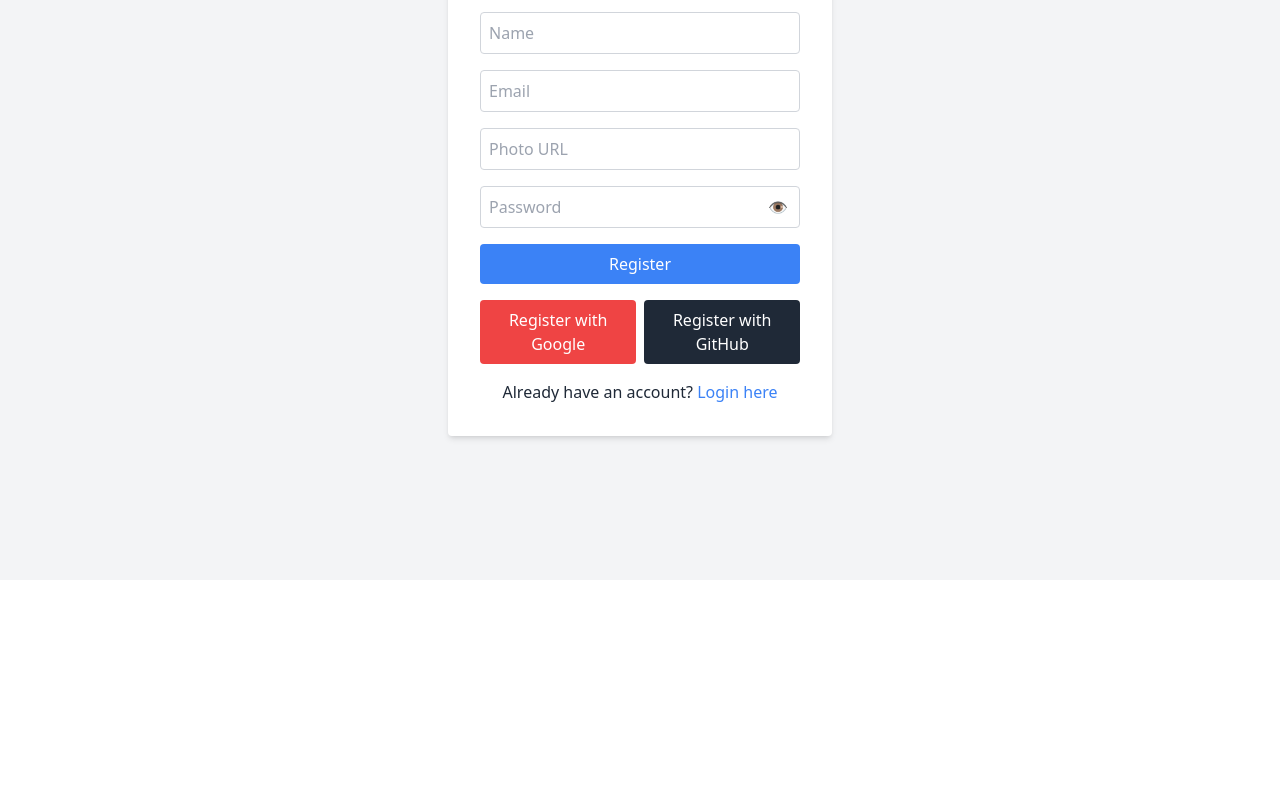
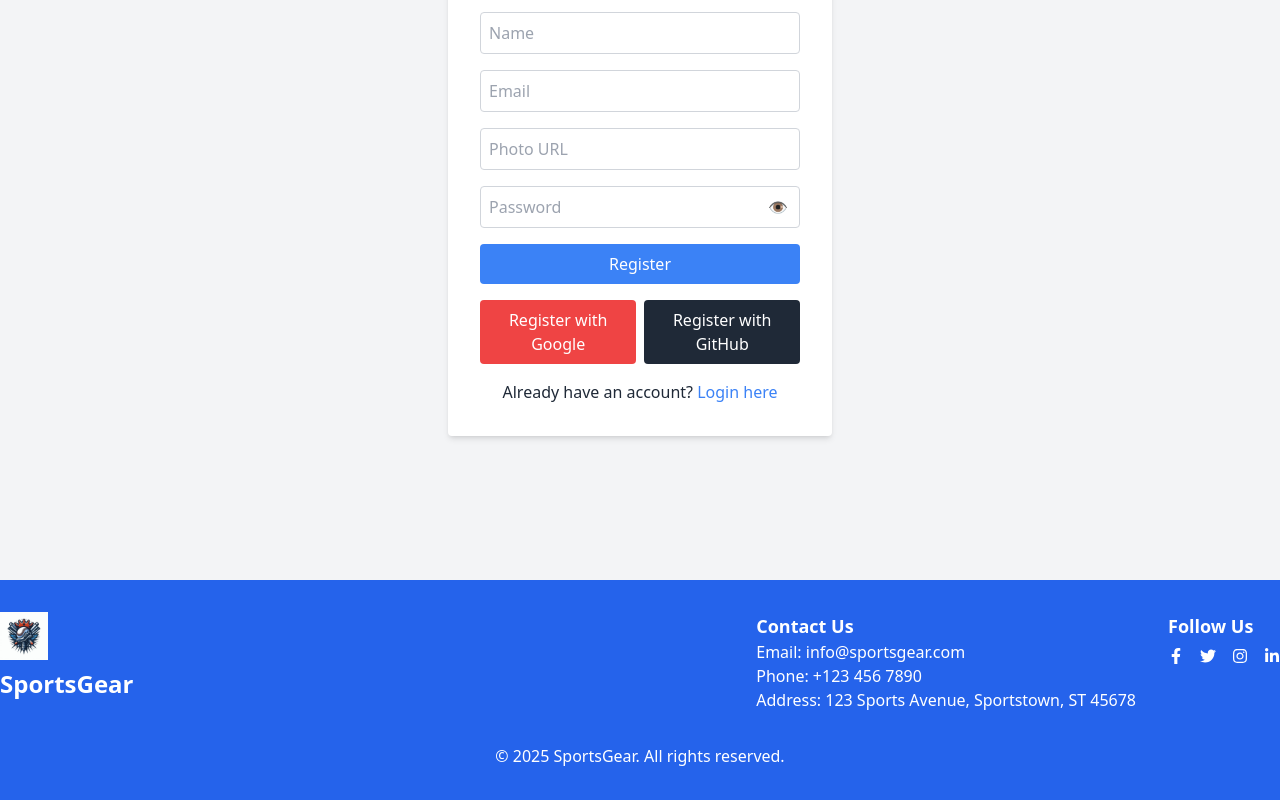
Before and after one commit to nbappi13/SportsGear, a React (Vite) app: page /register in a window 1280 px wide. Shown: the part 292-1092 px from the top of the page. Before the commit the page ends 872 px from the top, so only its background shows below. Built offline with nearby package versions, Linux system fonts and the light colour scheme; no server answers.

Commit message:
created a footer and applied dynamic color change of navbar and footer for other pages

```diff
--- a/package.json
+++ b/package.json
@@ -15,6 +15,7 @@
     "match-sorter": "^8.0.0",
     "react": "^18.3.1",
     "react-dom": "^18.3.1",
+    "react-icons": "^5.4.0",
     "react-router-dom": "^7.1.3",
     "sort-by": "^1.2.0",
     "tailwindcss": "^3.4.17"
--- a/src/App.jsx
+++ b/src/App.jsx
@@ -10,6 +10,7 @@ import BuyNow from './pages/BuyNow/BuyNow';
 import Login from './pages/Login/Login';
 import Register from './pages/Register/Register';
 import PrivateRoute from './components/PrivateRoute';
+import Footer from './components/Footer';
 import { AuthContext } from './context/AuthContext';
 
 const App = () => {
@@ -28,6 +29,7 @@ const App = () => {
         <Route path="/login" element={currentUser ? <Navigate to="/" /> : <Login />} />
         <Route path="/register" element={currentUser ? <Navigate to="/" /> : <Register />} />
       </Routes>
+      <Footer />
     </>
   );
 };
--- /dev/null
+++ b/src/components/Footer.jsx
@@ -0,0 +1,44 @@
+
+import React from 'react';
+import { useLocation } from 'react-router-dom';
+import { FaFacebookF, FaTwitter, FaInstagram, FaLinkedinIn } from 'react-icons/fa';
+
+const Footer = () => {
+  const location = useLocation();
+
+  const isHomePage = location.pathname === '/';
+  const footerColor = isHomePage ? 'bg-gray-800' : 'bg-blue-600';
+
+  return (
+    <footer className={`${footerColor} text-white py-8`}>
+      <div className="container mx-auto flex flex-col md:flex-row justify-between items-start">
+        <div className="mb-6 md:mb-0 flex flex-col items-center md:items-start">
+          <img src="/SportsGear logo.png" alt="SportsGear Logo" className="h-12 w-12 mb-2" />
+          <h1 className="font-bold text-2xl">SportsGear</h1>
+        </div>
+        <div className="flex flex-col md:flex-row space-y-4 md:space-y-0 md:space-x-8 text-center md:text-left">
+          <div>
+            <h2 className="font-bold text-lg">Contact Us</h2>
+            <p>Email: info@sportsgear.com</p>
+            <p>Phone: +123 456 7890</p>
+            <p>Address: 123 Sports Avenue, Sportstown, ST 45678</p>
+          </div>
+          <div>
+            <h2 className="font-bold text-lg">Follow Us</h2>
+            <div className="flex space-x-4 mt-2 justify-center md:justify-start">
+              <a href="https://facebook.com" className="hover:text-blue-500"><FaFacebookF /></a>
+              <a href="https://twitter.com" className="hover:text-blue-400"><FaTwitter /></a>
+              <a href="https://instagram.com" className="hover:text-pink-500"><FaInstagram /></a>
+              <a href="https://linkedin.com" className="hover:text-blue-700"><FaLinkedinIn /></a>
+            </div>
+          </div>
+        </div>
+      </div>
+      <div className="mt-8 text-center">
+        <p>&copy; 2025 SportsGear. All rights reserved.</p>
+      </div>
+    </footer>
+  );
+};
+
+export default Footer;
--- a/src/components/Navbar.jsx
+++ b/src/components/Navbar.jsx
@@ -1,17 +1,19 @@
-// src/components/Navbar.jsx
-
 import React, { useContext } from 'react';
-import { NavLink } from 'react-router-dom';
+import { NavLink, useLocation } from 'react-router-dom';
 import { AuthContext } from '../context/AuthContext';
 import SubNavbar from './SubNavbar';
 import spLogo from '../assets/SportsGear logo.png';
 
 const Navbar = () => {
   const { currentUser, logout } = useContext(AuthContext);
+  const location = useLocation();
+
+  const isHomePage = location.pathname === '/';
+  const navbarColor = isHomePage ? 'bg-gray-800' : 'bg-blue-600';
 
   return (
     <>
-      <nav className="bg-gray-800 p-4">
+      <nav className={`${navbarColor} p-4`}>
         <div className="container mx-auto flex flex-col sm:flex-row justify-between items-center">
           <div className="flex items-center text-white font-bold text-2xl mb-4 sm:mb-0">
             <img src={spLogo} alt="SportsGear Logo" className="h-10 w-10 rounded-full mr-2" />
--- a/src/components/SubNavbar.jsx
+++ b/src/components/SubNavbar.jsx
@@ -1,4 +1,3 @@
-// src/components/SubNavbar.jsx
 
 import React, { useContext } from 'react';
 import { NavLink } from 'react-router-dom';
```
Also changed, not shown: 1 other file (tests, documents, lock files or other folders).
